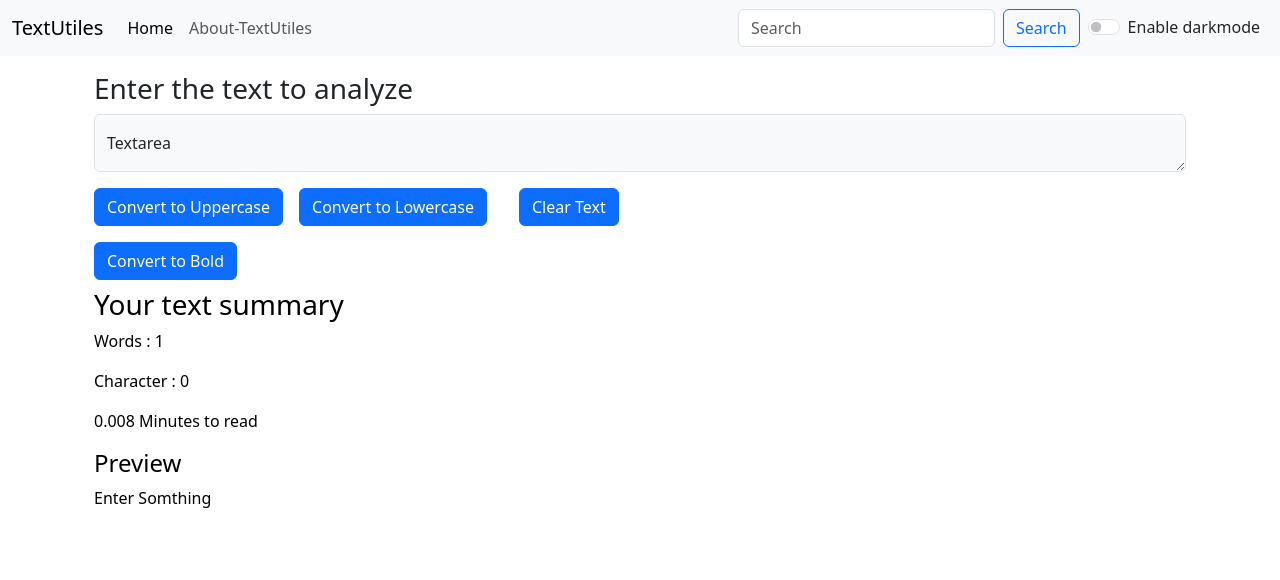
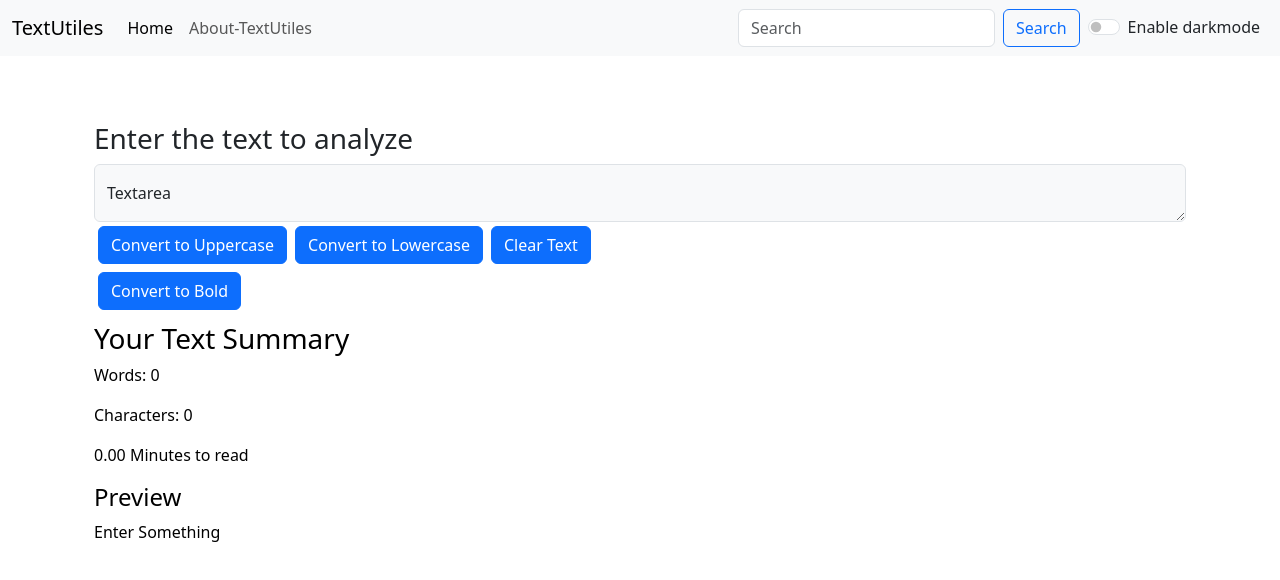
Before and after one commit to Aj-1872/React.js, a React (Create React App) app: page / in a window 1280 px wide. Shown: the top 580 px of the page. Built offline with nearby package versions, Linux system fonts and the light colour scheme.

Commit message:
brushing text-utils

```diff
--- a/src/App.js
+++ b/src/App.js
@@ -1,91 +1,54 @@
 import React, { useState } from 'react';
+import { BrowserRouter as Router, Routes, Route } from 'react-router-dom';
 import Navbar from './component/Navbar';
 import TextForm from './component/TextForm';
-// import About from './component/About';
+import About from './component/About';
+import Alert from './component/Alert';
 import './App.css';
-import Alert from './component/Alert';
-// import { BrowserRouter as Router, Routes, Route, Link } from 'react-router-dom';
-// import Navbar from './component/Navbar';
 
-function App() {
-  const [mode, setMode] = useState('light'); // weather dark mode is enable or not.
+export default function App() {
+  const [mode, setMode] = useState('light');
   const [reverseMode, setReverseMode] = useState('dark');
-  const toggleMode =()=>{
+  const [alert, setAlert] = useState(null);
 
-
-    if(mode === 'light'){
+  const toggleMode = () => {
+    if (mode === 'light') {
       setMode('dark');
-    setReverseMode('light')
+      setReverseMode('light');
       document.body.style.backgroundColor = '#212529';
-    showAlert('Dark mode has been enabled','Success');
-    }
-    else{
+      showAlert('Dark mode has been enabled', 'success');
+    } else {
       setMode('light');
       setReverseMode('dark');
       document.body.style.backgroundColor = 'white';
-    showAlert('Light mode has been enabled','Success');
+      showAlert('Light mode has been enabled', 'success');
+    }
+  };
 
-
-
-    }
-
-  }
-
-  const [alert, setAlert] = useState(null);
-
-   const showAlert = (message,type)=>{
-
-
-    setAlert ({
-      msg : message,
-      type : type
-
-    })
+  const showAlert = (message, type) => {
+    setAlert({
+      msg: message,
+      type: type,
+    });
     setTimeout(() => {
-      setAlert(null,null);
+      setAlert(null);
     }, 2000);
-
-  }
+  };
 
   return (
-
     <>
-      <Navbar
-        title="TextUtiles"
-        mode={mode}
-        toggleMode={toggleMode}
-        revMode={reverseMode}
-      />
+      <Router>
+        <Navbar title="TextUtiles" mode={mode} toggleMode={toggleMode} revMode={reverseMode} />
         <Alert alert={alert} revMode={reverseMode} />
 
         <div className="container my-3">
-
-          <TextForm showAlert={showAlert} heading="Enter the text to analyze" mode={mode} revMode={reverseMode} />
-          {/* {<About />}  */}
-
+          <Routes>
+            <Route path="/" element={<TextForm showAlert={showAlert} heading="Enter the text to analyze" mode={mode} revMode={reverseMode} />} />
+            <Route path="/about" element={<About mode={mode} />} />
+          </Routes>
         </div>
+      </Router>
     </>
 
   );
-  //   <Router>
-  //   <>
-  //     <Navbar
-  //       title="TextUtiles"
-  //       mode={mode}
-  //       toggleMode={toggleMode}
-  //       revMode={reverseMode}
-  //     />
-  //     <Alert alert={alert} revMode={reverseMode} />
-
-  //     <div className="container my-3">
-  //       <Routes>
-  //         <Route exact path="/" element={<TextForm showAlert={showAlert} heading="Enter the text to analyze" mode={mode} revMode={reverseMode} />} />
-  //         <Route exact path="/about" element={<About />} />
-  //       </Routes>
-  //     </div>
-  //   </>
-  // </Router>
-  // );
 }
-
-export default App;
--- a/src/component/Alert.js
+++ b/src/component/Alert.js
@@ -9,9 +9,11 @@
 
 export default function Alert(x) {
   return (
-    x.alert &&
-      <div className={`alert alert-${x.alert.type} alert-dismissible fade show text-${x.revMode}`} role="alert">
-        <strong>{capitalize(x.alert.type)}</strong>:{x.alert.msg}
-            </div>
+    <div style={{height:'50px'}}>
+    {x.alert &&
+    <div className={`alert alert-${x.alert.type} alert-dismissible fade show text-${x.revMode}`} role="alert">
+    <strong>{capitalize(x.alert.type)}</strong>:{x.alert.msg}
+    </div>}
+    </div>
   )
 }
--- a/src/component/Navbar.js
+++ b/src/component/Navbar.js
@@ -1,6 +1,7 @@
 import React from "react";
 import PropTypes from "prop-types";
-// import { Link } from "react-router-dom"; use Link instead of a and to instead href
+import { Link } from "react-router-dom";
+// use Link instead of a and to instead href
 
 
 export default function Navbar(x) {
@@ -8,9 +9,9 @@
     <div>
       <nav className={`navbar navbar-expand-lg navbar-${x.mode} bg-${x.mode}`}>
         <div className="container-fluid">
-          <a className="navbar-brand" href="#">
+          <Link className="navbar-brand" to="/">
             {x.title}
-          </a>
+          </Link>
           <button
             className="navbar-toggler"
             type="button"
@@ -25,14 +26,14 @@
           <div className="collapse navbar-collapse" id="navbarSupportedContent">
             <ul className="navbar-nav me-auto mb-2 mb-lg-0">
               <li className="nav-item">
-                <a className="nav-link active" aria-current="page" href="#">
+                <Link className="nav-link active" aria-current="page" to="/">
                   Home
-                </a>
+                </Link>
               </li>
               <li className="nav-item">
-                <a className="nav-link" href="#">
+                <Link className="nav-link" to="/about">
                   {x.aboutText}
-                </a>
+                </Link>
               </li>
             </ul>
             <form className="d-flex" role="search">
--- a/src/component/TextForm.js
+++ b/src/component/TextForm.js
@@ -1,95 +1,81 @@
-import React, {useState} from "react";
+import React, { useState } from 'react';
 
+export default function TextForm(props) {
+  const [text, setText] = useState('');
+  const [isBold, setIsBold] = useState(false);
+  const wordCount = text.split(' ').filter((element)=>{return element.length!==0}).length;
+  const characterCount = text.length;
 
+  const handleUpClick = () => {
+    const newText = text.toUpperCase();
+    setText(newText);
+    showAlert('Converted to Uppercase', 'success');
+  };
 
-export default function TextForm(x) {
-  const [text,setText] = useState('');
-  const [isBold,setIsBold] = useState(false);
-  var word = text.split(" ").length;
-  var character = text.length;
+  const handleLowClick = () => {
+    const newText = text.toLowerCase();
+    setText(newText);
+    showAlert('Converted to Lowercase', 'success');
+  };
 
+  const handleBoldClick = () => {
+    setIsBold(!isBold);
+    showAlert('Bold Text', 'success');
+  };
 
-  const handleUpClick =()=>{
-    console.log("Uppercase was clicked ");
-    let newText = text.toUpperCase();
-    setText(newText);
-    x.showAlert('To Uppercase','Success');
+  const clearText = () => {
+    setText('');
+    showAlert('Text Cleared', 'success');
+  };
 
-    }
+  const handleOnChange = (event) => {
+    setText(event.target.value);
+  };
 
-    const handleLowClick=()=>{
-      console.log("Lowercase was clicked");
-      let newText = text.toLowerCase();
-      setText(newText);
-    x.showAlert('To Lowercase','Success');
-
-    }
-
-    const handleBoldClick=()=>{
-      console.log("Bold was clicked");
-      setIsBold(!isBold);
-    x.showAlert('bold','Success');
-
-    }
-
-    const clearText =()=>{
-      console.log('clear text');
-      let newText = "";
-      word = 0;
-      character = 0;
-      setText(newText);
-    x.showAlert('Clear Text','Success');
-
-    }
-
-    const handleOnChange=(event)=>{
-      console.log("On change");
-      setText(event.target.value);
-    }
-
-// text = "new text";wrong way to change
-// setText("new text");correct way
+  const showAlert = (message, type) => {
+    props.showAlert(message, type);
+  };
 
   return (
     <>
-    <div className={`container text-${x.revMode} `} >
-
+      <div className={`container text-${props.revMode}`}>
         <form>
-      <h3>{x.heading}</h3>
+          <h3>{props.heading}</h3>
           <div className="form-floating">
-           <textarea  className={`form-control bg-${x.mode}`} placeholder="Leave a comment here" id="floatingTextarea" value={text} onChange={handleOnChange} style={{ fontWeight: isBold ? 'bold' : 'normal',color: x.mode=== 'dark'? 'white':'black' }}></textarea>
-           <label htmlFor="floatingTextarea">{x.label}</label>
+            <textarea
+              className={`form-control bg-${props.mode}`}
+              placeholder="Leave a comment here"
+              id="floatingTextarea"
+              value={text}
+              onChange={handleOnChange}
+              style={{ fontWeight: isBold ? 'bold' : 'normal', color: props.mode === 'dark' ? 'white' : 'black' }}
+            ></textarea>
+            <label htmlFor="floatingTextarea">{props.label}</label>
           </div>
         </form>
 
-      <button className="btn btn-primary my-3" onClick={handleUpClick}> Convert to Uppercase</button>
-      <button className="btn btn-primary m-3" onClick={handleLowClick}> Convert to Lowercase</button>
-      <button className="btn btn-primary m-3" onClick={clearText}> Clear Text</button>
-
+        <button className="btn btn-primary m-1" onClick={handleUpClick}>Convert to Uppercase</button>
+        <button className="btn btn-primary m-1" onClick={handleLowClick}>Convert to Lowercase</button>
+        <button className="btn btn-primary m-1" onClick={clearText}>Clear Text</button>
       </div>
 
       <div className="container">
-    <button className="btn btn-primary" onClick={handleBoldClick}> Convert to Bold</button>
-
+        <button className="btn btn-primary m-1" onClick={handleBoldClick}>Convert to Bold</button>
       </div>
 
-    <div className={`container my-2 `} style={{color: x.mode=== 'dark'? 'white':'black'}}>
-
-      <h3>Your text summary</h3>
-      <p>Words : {word} </p>
-      <p>Character : {character}</p>
-      <p>{((word)*0.008)} Minutes to read</p>
+      <div className={`container my-2`} style={{ color: props.mode === 'dark' ? 'white' : 'black' }}>
+        <h3>Your Text Summary</h3>
+        <p>Words: {wordCount}</p>
+        <p>Characters: {characterCount}</p>
+        <p>{(wordCount * 0.008).toFixed(2)} Minutes to read</p>
         <h4>Preview</h4>
-      <p>{text.length > 0 ? text : "Enter Somthing"}</p>
-
+        <p>{text.length > 0 ? text : 'Enter Something'}</p>
       </div>
     </>
   );
 }
 
-// text-${x.revMode}
-
 TextForm.defaultProps = {
   label: 'Textarea',
-  heading: 'Enter the text to analyze'
-}
+  heading: 'Enter the text to analyze',
+};
```
Also changed, not shown: package.json (+44 -4 lines), src/component/About.js (+32 -28 lines), src/component/p1.txt, 1 other file (tests, documents, lock files or other folders). Lines whose indentation alone changed are shown as unchanged.
